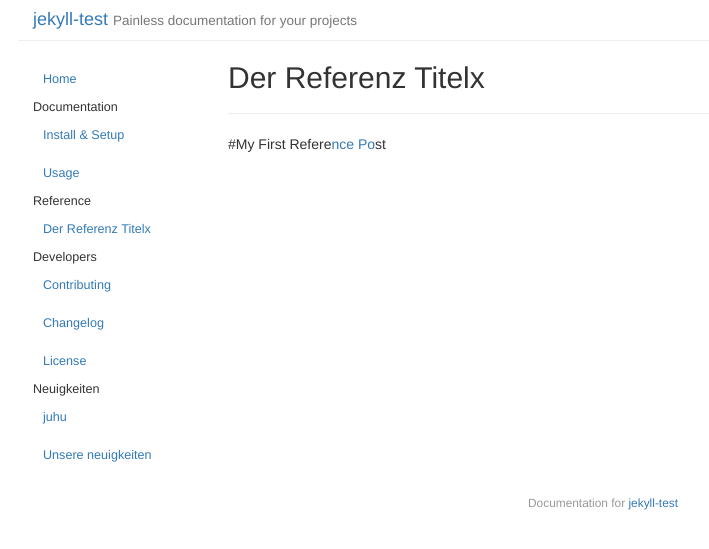
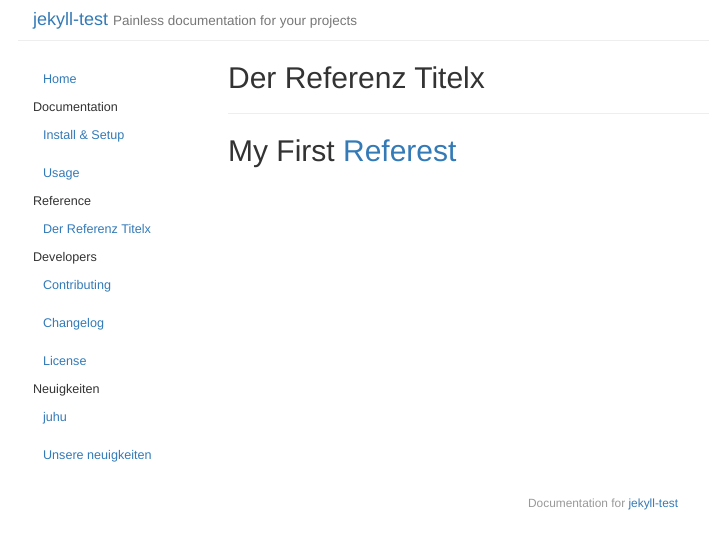
Before and after one commit to rallech/jekyll_test, a Jekyll site: the page built from _posts/2016-08-22-reference2.md, in a window 1280 px wide. Shown: the top 549 px of the page, without its empty margins (37-746 px from the left). Built offline with Jekyll 4.4.1, drawn with Linux system fonts in a browser that asks for light colours; a file with an impossible date is left out.

Commit message:
Updated 2016-08-22-reference2.md

```diff
--- a/_posts/2016-08-22-reference2.md
+++ b/_posts/2016-08-22-reference2.md
@@ -1,10 +1,11 @@
 ---
 layout: page
 title: Der Referenz Titelx
-date: {2016-08-31 14:12:57 -0700}
+date:
+  '2016-08-31 14:12:57 -0700': null
 category: ref
 order: 0
 published: true
 ---
 
-#My First Refere[nce Po](http://githubtest.scanner-werbeagentur.de/ref/my-filename.html)st
+##  My First [Referest](http://githubtest.scanner-werbeagentur.de/ref/my-filename.html)
```
